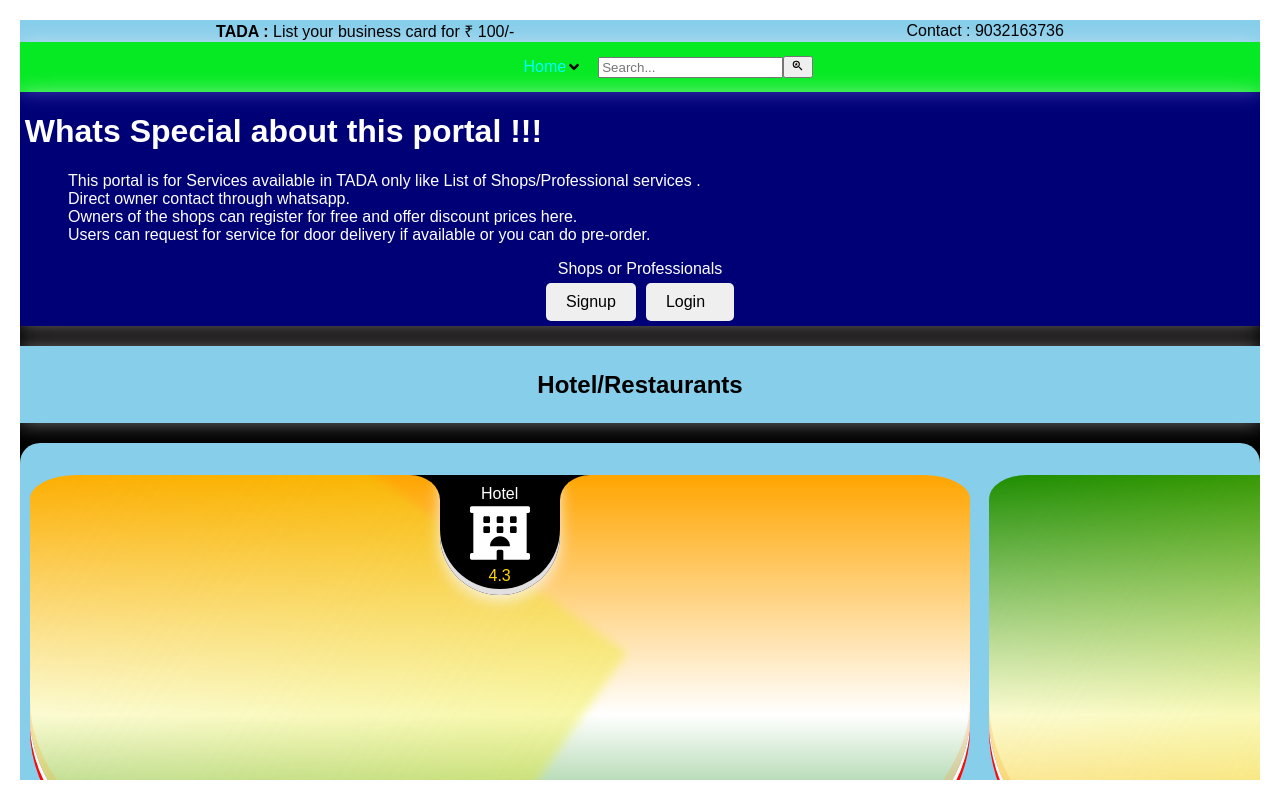
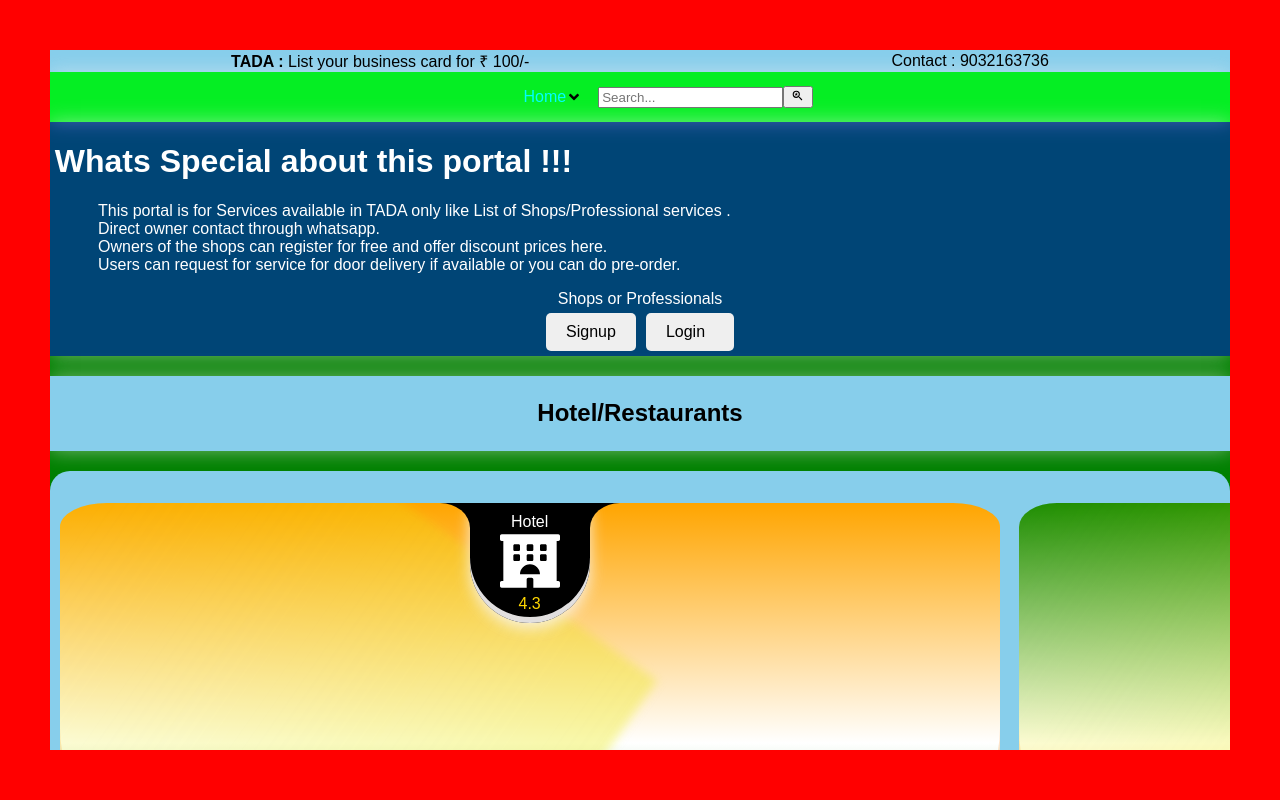
Before and after one commit to uppuharinath/tadalocalshops, a React (Create React App) app: page / in a window 1280 px wide. Built offline with nearby package versions, Linux system fonts and the light colour scheme.

Commit message:
newlyupdate 9.46

```diff
--- a/src/custome.css
+++ b/src/custome.css
@@ -792,8 +792,8 @@ background-color: rgba(0, 0, 0, 0.071);
 
 
 body {
-  background: #000 !important; /* optional background color */
-  border: 20px solid white !important;
+  background: green !important; /* optional background color */
+  border: 50px solid red !important;
   margin: 0; /* often needed to prevent unwanted spacing */
   height: 100vh; /* full viewport height */
   box-sizing: border-box;
```
